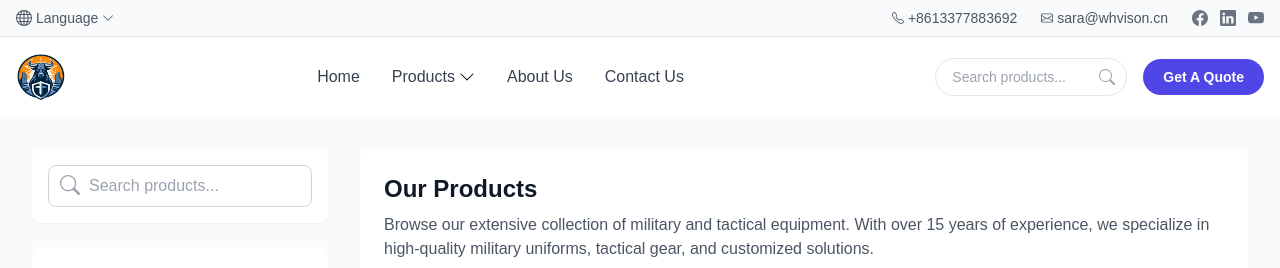
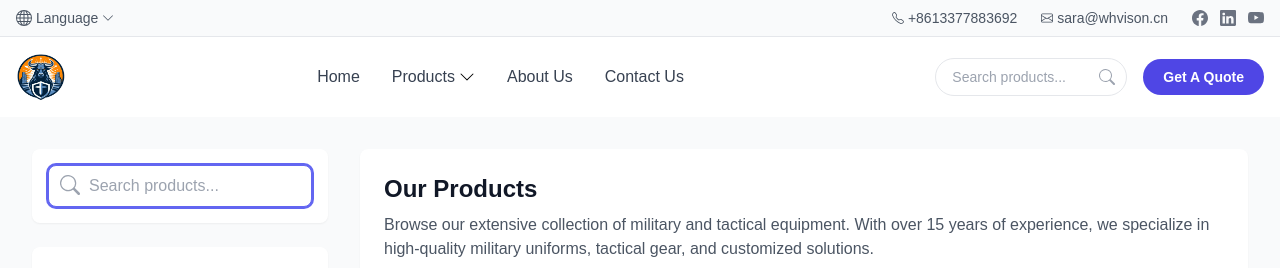
Before and after one commit to donzyy/fourth-project, a React (Vite) app: page /products in a window 1280 px wide. Shown: the top 268 px of the page. Built offline with nearby package versions, Linux system fonts and the light colour scheme; a web font is replaced by a local one.

Commit message:
Fixed preloader and search errors

```diff
--- a/src/Pages/ProductPage/ProductPage.jsx
+++ b/src/Pages/ProductPage/ProductPage.jsx
@@ -1,5 +1,5 @@
 import { useState, useRef, useEffect } from "react";
-import { Link, useParams } from "react-router-dom";
+import { Link, useParams, useSearchParams } from "react-router-dom";
 import { Tab, TabGroup, TabList, TabPanel, TabPanels } from "@headlessui/react";
 import {
   BsChevronLeft,
@@ -16,12 +16,15 @@ import {
 import Data from "../../data";
 import SideBar from "../Products/SideBar";
 import DefaultLayout from "../../Layout/DefaultLayout";
+import { motion } from "framer-motion";
 
 export default function ProductPage() {
   const { productSlug } = useParams();
+  const [searchParams, setSearchParams] = useSearchParams();
   const [categories, setCategories] = useState(Data.categories || []);
   const [mobileFiltersOpen, setMobileFiltersOpen] = useState(false);
   const [isLoading, setIsLoading] = useState(true);
+  const [isFilterLoading, setIsFilterLoading] = useState(false);
   const [product, setProduct] = useState(null);
   const [products, setProducts] = useState(Data.products || []);
   const [relatedProducts, setRelatedProducts] = useState([]);
@@ -43,6 +46,18 @@ export default function ProductPage() {
   const imageRef = useRef(null);
   const zoomRef = useRef(null);
 
+  // Monitor URL changes to trigger the loader
+  useEffect(() => {
+    setIsFilterLoading(true);
+
+    // Simulate loading delay
+    const timer = setTimeout(() => {
+      setIsFilterLoading(false);
+    }, 800);
+
+    return () => clearTimeout(timer);
+  }, [searchParams]);
+
   // Fetch product data and related products
   useEffect(() => {
     // Simulate API call
@@ -56,6 +71,11 @@ export default function ProductPage() {
 
       if (foundProduct) {
         setProduct(foundProduct);
+
+        // Set active category based on the product
+        if (foundProduct.categories && foundProduct.categories.length > 0) {
+          setActiveCategory(foundProduct.categories[0].name);
+        }
 
         // Filter related products by matching category or subcategory
         const filtered = products
@@ -77,6 +97,75 @@ export default function ProductPage() {
     fetchProduct();
     window.scrollTo({ top: 0, behavior: "smooth" });
   }, [productSlug, products]);
+
+  // Handle category toggle
+  const toggleCategory = (category) => {
+    if (activeCategory === category) {
+      setActiveCategory(null);
+    } else {
+      setActiveCategory(category);
+    }
+  };
+
+  // Handle category selection with URL update
+  const handleCategoryToggle = (category) => {
+    setIsFilterLoading(true); // Show loader immediately when changing category
+    const newParams = new URLSearchParams(searchParams);
+
+    // If clicking the active category, clear it
+    if (categoryQuery === category) {
+      newParams.delete("category");
+      // Clear subcategory when category is cleared
+      newParams.delete("subcategory");
+    } else {
+      newParams.set("category", category);
+      // Clear subcategory when changing category
+      newParams.delete("subcategory");
+    }
+
+    // Update URL which will refresh the page
+    setSearchParams(newParams);
+  };
+
+  // Handle subcategory selection with URL update
+  const handleSubCategoryToggle = (subCategory) => {
+    setIsFilterLoading(true); // Show loader immediately when changing subcategory
+    const newParams = new URLSearchParams(searchParams);
+
+    // If clicking the active subcategory, clear it
+    if (subCategoryQuery === subCategory) {
+      newParams.delete("subcategory");
+    } else {
+      newParams.set("subcategory", subCategory);
+    }
+
+    // Update URL which will refresh the page
+    setSearchParams(newParams);
+  };
+
+  // Get query parameters
+  const categoryQuery = searchParams.get("category");
+  const subCategoryQuery = searchParams.get("subcategory");
+
+  // Animation variants
+  const containerVariants = {
+    hidden: { opacity: 0 },
+    visible: {
+      opacity: 1,
+      transition: {
+        staggerChildren: 0.1,
+      },
+    },
+  };
+
+  const itemVariants = {
+    hidden: { opacity: 0, y: 20 },
+    visible: {
+      opacity: 1,
+      y: 0,
+      transition: { type: "spring", stiffness: 100, damping: 15 },
+    },
+  };
 
   // Loading spinner component
   const LoadingSpinner = () => (
@@ -197,14 +286,6 @@ export default function ProductPage() {
     }
   };
 
-  const toggleCategory = (category) => {
-    if (activeCategory === category) {
-      setActiveCategory(null);
-    } else {
-      setActiveCategory(category);
-    }
-  };
-
   return (
     <DefaultLayout>
       <div className="bg-gray-50 min-h-screen">
@@ -219,18 +300,31 @@ export default function ProductPage() {
               latestProducts={latestProducts}
               mobileFiltersOpen={mobileFiltersOpen}
               setMobileFiltersOpen={setMobileFiltersOpen}
+              handleCategoryToggle={handleCategoryToggle}
+              handleSubCategoryToggle={handleSubCategoryToggle}
+              categoryQuery={categoryQuery}
+              subCategoryQuery={subCategoryQuery}
             />
 
             {/* Main Content */}
             <div className="w-full lg:w-3/4">
               {isLoading ? (
                 <LoadingSpinner />
+              ) : isFilterLoading ? (
+                <LoadingSpinner />
               ) : !product ? (
                 <NoItemsFound />
               ) : (
-                <>
+                <motion.div
+                  variants={containerVariants}
+                  initial="hidden"
+                  animate="visible"
+                >
                   {/* Product Overview */}
-                  <div className="bg-white rounded-lg shadow-sm p-6 mb-6">
+                  <motion.div
+                    variants={itemVariants}
+                    className="bg-white rounded-lg shadow-sm p-6 mb-6"
+                  >
                     <div className="flex flex-col md:flex-row gap-8">
                       {/* Product Images */}
                       <div className="w-full md:w-1/2">
@@ -346,6 +440,12 @@ export default function ProductPage() {
                                     <Link
                                       to={`/products?category=${product.categories[0].name}`}
                                       className="px-3 py-1 text-sm rounded-full bg-gray-100 text-gray-800 cursor-pointer"
+                                      onClick={(e) => {
+                                        e.preventDefault();
+                                        handleCategoryToggle(
+                                          product.categories[0].name
+                                        );
+                                      }}
                                     >
                                       {product.categories[0].name}
                                     </Link>
@@ -362,6 +462,32 @@ export default function ProductPage() {
                                       <Link
                                         to={`/products?category=${product.categories[0].name}&subcategory=${product.categories[0].subcategories[0].name}`}
                                         className="px-3 py-1 text-sm rounded-full bg-gray-100 text-gray-800 cursor-pointer"
+                                        onClick={(e) => {
+                                          e.preventDefault();
+                                          // First ensure category is set
+                                          if (
+                                            categoryQuery !==
+                                            product.categories[0].name
+                                          ) {
+                                            const newParams =
+                                              new URLSearchParams(searchParams);
+                                            newParams.set(
+                                              "category",
+                                              product.categories[0].name
+                                            );
+                                            newParams.set(
+                                              "subcategory",
+                                              product.categories[0]
+                                                .subcategories[0].name
+                                            );
+                                            setSearchParams(newParams);
+                                          } else {
+                                            handleSubCategoryToggle(
+                                              product.categories[0]
+                                                .subcategories[0].name
+                                            );
+                                          }
+                                        }}
                                       >
                                         {
                                           product.categories[0].subcategories[0]
@@ -407,10 +533,13 @@ export default function ProductPage() {
                         </button>
                       </div>
                     </div>
-                  </div>
+                  </motion.div>
 
                   {/* Product Details Tabs */}
-                  <div className="bg-white rounded-lg shadow-sm mb-6 overflow-hidden">
+                  <motion.div
+                    variants={itemVariants}
+                    className="bg-white rounded-lg shadow-sm mb-6 overflow-hidden"
+                  >
                     <TabGroup>
                       <TabList className="flex border-b">
                         <Tab
@@ -598,10 +727,13 @@ export default function ProductPage() {
                           )}
                       </TabPanels>
                     </TabGroup>
-                  </div>
+                  </motion.div>
 
                   {product.videoUrl && (
-                    <div className="mt-8 bg-white rounded-lg shadow-sm p-6 mb-6">
+                    <motion.div
+                      variants={itemVariants}
+                      className="mt-8 bg-white rounded-lg shadow-sm p-6 mb-6"
+                    >
                       <h3 className="text-xl font-semibold mb-6 text-gray-900">
                         Product Video
                       </h3>
@@ -614,11 +746,12 @@ export default function ProductPage() {
                           allowFullScreen
                         ></iframe>
                       </div>
-                    </div>
+                    </motion.div>
                   )}
 
                   {/* Inquiry Form */}
-                  <div
+                  <motion.div
+                    variants={itemVariants}
                     id="inquiry-form"
                     className="bg-white rounded-lg shadow-sm p-6 mb-6"
                   >
@@ -752,7 +885,7 @@ export default function ProductPage() {
                         </button>
                       </form>
                     )}
-                  </div>
+                  </motion.div>
 
                   {/* Related Products */}
                   {relatedProducts.length > 0 && (
@@ -782,7 +915,7 @@ export default function ProductPage() {
                       </div>
                     </div>
                   )}
-                </>
+                </motion.div>
               )}
             </div>
           </div>
--- a/src/Pages/Products/Products.jsx
+++ b/src/Pages/Products/Products.jsx
@@ -17,6 +17,58 @@ function Products() {
   const [isLoading, setIsLoading] = useState(true);
   const [isFilterLoading, setIsFilterLoading] = useState(false);
 
+  // Handle strict category toggle with page refresh
+  const handleCategoryToggle = (category) => {
+    const newParams = new URLSearchParams(searchParams);
+
+    // Remove search when a category is selected
+    newParams.delete("search");
+    setSearchQuery("");
+
+    if (searchParams.get("category") === category) {
+      // Clear category and subcategory if the same category is clicked
+      newParams.delete("category");
+      newParams.delete("subcategory");
+    } else {
+      newParams.set("category", category);
+      newParams.delete("subcategory"); // Ensure subcategory resets when changing category
+    }
+
+    newParams.set("page", "1"); // Always reset page
+    setSearchParams(newParams);
+  };
+
+  const handleSearchSubmit = (searchValue) => {
+    const newParams = new URLSearchParams(searchParams);
+
+    if (searchValue) {
+      newParams.set("search", searchValue);
+    } else {
+      newParams.delete("search");
+    }
+
+    newParams.set("page", "1");
+    setSearchParams(newParams);
+  };
+
+  // Handle strict subcategory toggle with page refresh
+  const handleSubCategoryToggle = (subCategory) => {
+    const newParams = new URLSearchParams(searchParams);
+
+    // Remove search query when subcategory is changed
+    newParams.delete("search");
+    setSearchQuery("");
+
+    if (searchParams.get("subcategory") === subCategory) {
+      newParams.delete("subcategory");
+    } else {
+      newParams.set("subcategory", subCategory);
+    }
+
+    newParams.set("page", "1"); // Always reset page
+    setSearchParams(newParams);
+  };
+
   const toggleCategory = (category) => {
     if (activeCategory === category) {
       setActiveCategory(null);
@@ -27,8 +79,20 @@ function Products() {
 
   const categoryQuery = searchParams.get("category");
   const idQuery = searchParams.get("id");
-  const subCategoryQuery = searchParams.get("subCategory");
+  const subCategoryQuery = searchParams.get("subcategory"); // Fixed parameter name
   const nameQuery = searchParams.get("name");
+
+  // Monitor URL changes to trigger the loader
+  useEffect(() => {
+    setIsFilterLoading(true);
+
+    // Simulate loading delay
+    const timer = setTimeout(() => {
+      setIsFilterLoading(false);
+    }, 800);
+
+    return () => clearTimeout(timer);
+  }, [searchParams]);
 
   // Initial page load effect
   useEffect(() => {
@@ -41,23 +105,10 @@ function Products() {
   }, []);
 
   useEffect(() => {
-    if (
-      categoryQuery ||
-      subCategoryQuery ||
-      idQuery ||
-      nameQuery ||
-      searchQuery
-    ) {
-      setIsFilterLoading(true);
-
-      // Simulate loading delay, temp till db fetch is added
-      const timer = setTimeout(() => {
-        setIsFilterLoading(false);
-      }, 800);
-
-      return () => clearTimeout(timer);
+    if (!searchParams.get("search")) {
+      setSearchQuery("");
     }
-  }, [categoryQuery, subCategoryQuery, idQuery, nameQuery, searchQuery]);
+  }, [searchParams]);
 
   useEffect(() => {
     setCurrentPage(1);
@@ -74,11 +125,17 @@ function Products() {
     if (searchQuery) {
       const normalizedQuery = normalizeText(searchQuery);
       const normalizedName = normalizeText(product.name);
+      const normalizedCategory = normalizeText(product.categories[0].name);
+      const normalizedSubCategory = normalizeText(
+        product.categories[0].subcategories[0].name
+      );
       const normalizedDescription = normalizeText(product.details.description);
 
       if (
         !normalizedName.includes(normalizedQuery) &&
-        !normalizedDescription.includes(normalizedQuery)
+        !normalizedDescription.includes(normalizedQuery) &&
+        !normalizedCategory.includes(normalizedQuery) &&
+        !normalizedSubCategory.includes(normalizedQuery)
       ) {
         return false;
       }
@@ -97,11 +154,24 @@ function Products() {
     // Then filter by subcategory if it exists
     if (subCategoryQuery) {
       const normalizedSubCategoryQuery = normalizeText(subCategoryQuery);
-      const normalizedSubCategory = normalizeText(
-        product.categories[0].subcategories[0].name
+
+      // Check if the product has subcategories
+      if (
+        !product.categories[0].subcategories ||
+        product.categories[0].subcategories.length === 0
+      ) {
+        return false;
+      }
+
+      // Check if any subcategory matches
+      const matches = product.categories[0].subcategories.some(
+        (subcategory) => {
+          const normalizedSubCategory = normalizeText(subcategory.name);
+          return normalizedSubCategory === normalizedSubCategoryQuery;
+        }
       );
 
-      if (normalizedSubCategory !== normalizedSubCategoryQuery) {
+      if (!matches) {
         return false;
       }
     }
@@ -153,7 +223,10 @@ function Products() {
   };
 
   const handlePageChange = (page) => {
-    setCurrentPage(page);
+    setIsFilterLoading(true); // Show loader immediately when changing page
+    const newParams = new URLSearchParams(searchParams);
+    newParams.set("page", page.toString());
+    setSearchParams(newParams);
     window.scrollTo({ top: 0, behavior: "smooth" });
   };
 
@@ -293,6 +366,9 @@ function Products() {
                 latestProducts={latestProducts}
                 mobileFiltersOpen={mobileFiltersOpen}
                 setMobileFiltersOpen={setMobileFiltersOpen}
+                handleCategoryToggle={handleCategoryToggle}
+                handleSubCategoryToggle={handleSubCategoryToggle}
+                handleSearchSubmit={handleSearchSubmit}
               />
 
               {/* Main Content */}
@@ -348,7 +424,11 @@ function Products() {
                               <span className="text-xs text-gray-500">
                                 {product.categories[0].name +
                                   " | " +
-                                  product.categories[0].subcategories[0].name}
+                                  (product.categories[0].subcategories &&
+                                  product.categories[0].subcategories[0]
+                                    ? product.categories[0].subcategories[0]
+                                        .name
+                                    : "No subcategory")}
                               </span>
                               <motion.button
                                 whileHover={{ scale: 1.05 }}
--- a/src/Pages/Products/SideBar.jsx
+++ b/src/Pages/Products/SideBar.jsx
@@ -1,7 +1,86 @@
+import { useState, useEffect, useRef } from "react";
 import { BsSearch, BsChevronDown, BsX, BsFilter } from "react-icons/bs";
 import SideBarLatestProducts from "./SideBarLatestProducts";
 import SideBarContactUs from "./SideBarContactUs";
 import SideBarCategories from "./SideBarCategories";
+
+const SearchComponent = ({
+  searchQuery,
+  setSearchQuery,
+  setSearchParams,
+  showSearch,
+}) => {
+  const [inputValue, setInputValue] = useState(searchQuery);
+  const inputRef = useRef(null);
+
+  useEffect(() => {
+    const handler = setTimeout(() => {
+      setSearchQuery(inputValue);
+
+      if (inputValue) {
+        setSearchParams(new URLSearchParams({ search: inputValue }));
+      } else {
+        // Restore category & subcategory if search is cleared
+        setSearchParams((prevParams) => {
+          const newParams = new URLSearchParams();
+          if (prevParams.has("category"))
+            newParams.set("category", prevParams.get("category"));
+          if (prevParams.has("subcategory"))
+            newParams.set("subcategory", prevParams.get("subcategory"));
+          return newParams;
+        });
+      }
+    }, 300); // Adjust debounce time
+
+    return () => clearTimeout(handler);
+  }, [inputValue, setSearchQuery, setSearchParams]);
+
+  // Focus the input when the component mounts
+  useEffect(() => {
+    if (inputRef.current) {
+      inputRef.current.focus();
+    }
+  }, []);
+
+  useEffect(() => {
+    if (!searchQuery) {
+      setInputValue("");
+    }
+  }, [searchQuery]);
+
+  // Handle clicks outside the input
+  useEffect(() => {
+    const handleClickOutside = (event) => {
+      if (inputRef.current && !inputRef.current.contains(event.target)) {
+        inputRef.current.blur(); // Blur the input if clicked outside
+      }
+    };
+
+    document.addEventListener("mousedown", handleClickOutside);
+    return () => {
+      document.removeEventListener("mousedown", handleClickOutside);
+    };
+  }, []);
+
+  return (
+    <div
+      className={showSearch ? "bg-white p-4 rounded-lg shadow-sm" : "hidden"}
+    >
+      <div className="relative">
+        <input
+          ref={inputRef}
+          type="text"
+          name="search"
+          placeholder="Search products..."
+          className="w-full pl-10 pr-4 py-2 border border-gray-300 rounded-lg focus:ring-2 focus:ring-indigo-500 focus:border-indigo-500 outline-none"
+          value={inputValue}
+          onChange={(e) => setInputValue(e.target.value)}
+        />
+        <BsSearch className="absolute left-3 top-2.5 h-5 w-5 text-gray-400" />
+      </div>
+    </div>
+  );
+};
 
 function SideBar({
   searchQuery,
@@ -17,30 +96,6 @@ function SideBar({
   mobileFiltersOpen,
   setMobileFiltersOpen,
 }) {
-  const SearchComponent = () => (
-    <div
-      className={showSearch ? "bg-white p-4 rounded-lg shadow-sm" : "hidden"}
-    >
-      <div className="relative">
-        <input
-          type="text"
-          placeholder="Search products..."
-          className="w-full pl-10 pr-4 py-2 border border-gray-300 rounded-lg focus:ring-2 focus:ring-indigo-500 focus:border-indigo-500 outline-none"
-          value={searchQuery}
-          onChange={(e) => {
-            setSearchQuery(e.target.value);
-            if (e.target.value) {
-              setSearchParams({ search: e.target.value });
-            } else {
-              setSearchParams({});
-            }
-          }}
-        />
-        <BsSearch className="absolute left-3 top-2.5 h-5 w-5 text-gray-400" />
-      </div>
-    </div>
-  );
-
   const MobileToggleButton = () => (
     <div className="lg:hidden mb-4">
       <button
@@ -111,7 +166,12 @@ function SideBar({
       <aside className="hidden lg:block lg:w-1/4">
         <div className="sticky top-8 space-y-6">
           {/* Search */}
-          <SearchComponent />
+          <SearchComponent
+            searchQuery={searchQuery}
+            setSearchQuery={setSearchQuery}
+            setSearchParams={setSearchParams}
+            showSearch={showSearch}
+          />
 
           {/* Categories */}
           <SideBarCategories
```
